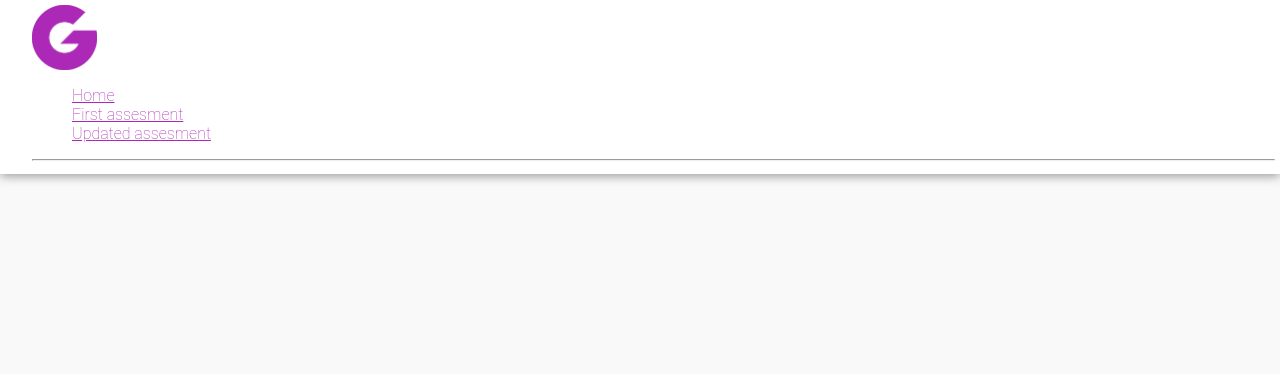
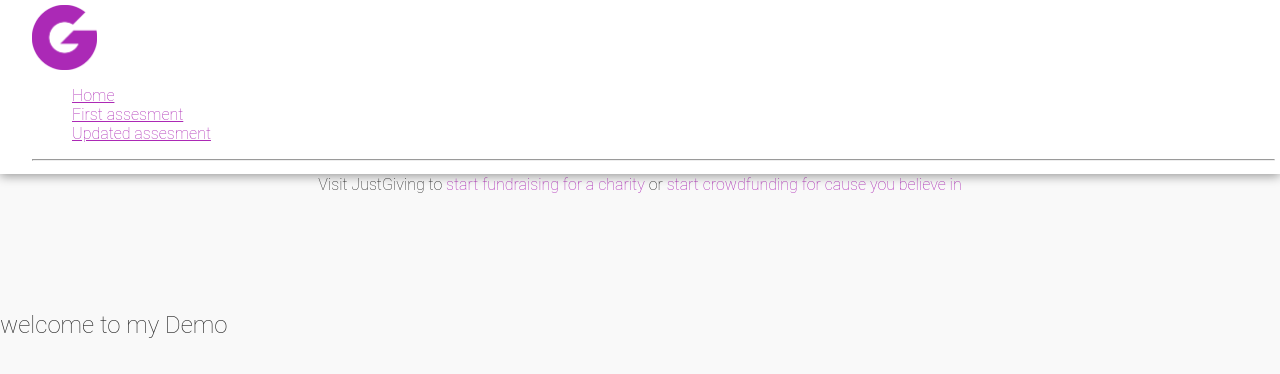
Before and after one commit to SonalPatel/update-jg-demo, a React (Create React App) app: page /home in a window 1280 px wide. Shown: the top 374 px of the page. Built offline with nearby package versions, Linux system fonts and the light colour scheme.

Commit message:
fixing routing

```diff
--- a/src/App.js
+++ b/src/App.js
@@ -5,30 +5,25 @@ import { BrowserRouter as Router, Route, Link } from "react-router-dom";
 import WrapContainer from "./containers/WrapContainer";
 import WrapContainerUpdate from "./containers/WrapContainerUpdate";
 import Header from "./components/Header.js";
-//import WrapContainer from "./containers/WrapContainer.js";
+import HomeContainer from "./containers/HomeContainer.js";
 import Footer from "./components/Footer.js";
-
-/* Home component */
-const Home = () => (
-  <div>
-    <h2>Home xxxxx</h2>
-  </div>
-);
 
 class App extends Component {
   render() {
     return (
-      <div>
-        <Router>
+      <Router>
+        <div>
           <Header />
+
+          <HomeContainer />
 
           <Footer />
 
-          <Route exact path="/" component={Home} />
-          <Route path="/containers" component={WrapContainer} />
-          <Route path="/containers" component={WrapContainerUpdate} />
-        </Router>
-      </div>
+          <Route exact path="/home" component={HomeContainer} />
+          <Route path="/first" component={WrapContainer} />
+          <Route path="/updated" component={WrapContainerUpdate} />
+        </div>
+      </Router>
     );
   }
 }
--- a/src/components/Header.js
+++ b/src/components/Header.js
@@ -46,17 +46,13 @@ class Header extends React.Component {
                 <div>
                   <ul>
                     <li>
-                      <Link to="/">Home</Link>
+                      <Link to="/home">Home</Link>
                     </li>
                     <li>
-                      <Link to="/containers/WrapContainer">
-                        First assesment
-                      </Link>
+                      <Link to="/first">First assesment</Link>
                     </li>
                     <li>
-                      <Link to="/containers/WrapContainerUpdate">
-                        Updated assesment
-                      </Link>
+                      <Link to="/updated">Updated assesment</Link>
                     </li>
                   </ul>
 
--- /dev/null
+++ b/src/containers/HomeContainer.js
@@ -0,0 +1,15 @@
+import React from "react";
+
+class HomeContainer extends React.Component {
+  render() {
+    return (
+      <div className="container">
+        <div className="flex-grid">
+          <h1> welcome to my Demo</h1>
+        </div>
+      </div>
+    );
+  }
+}
+
+export default HomeContainer;
```
